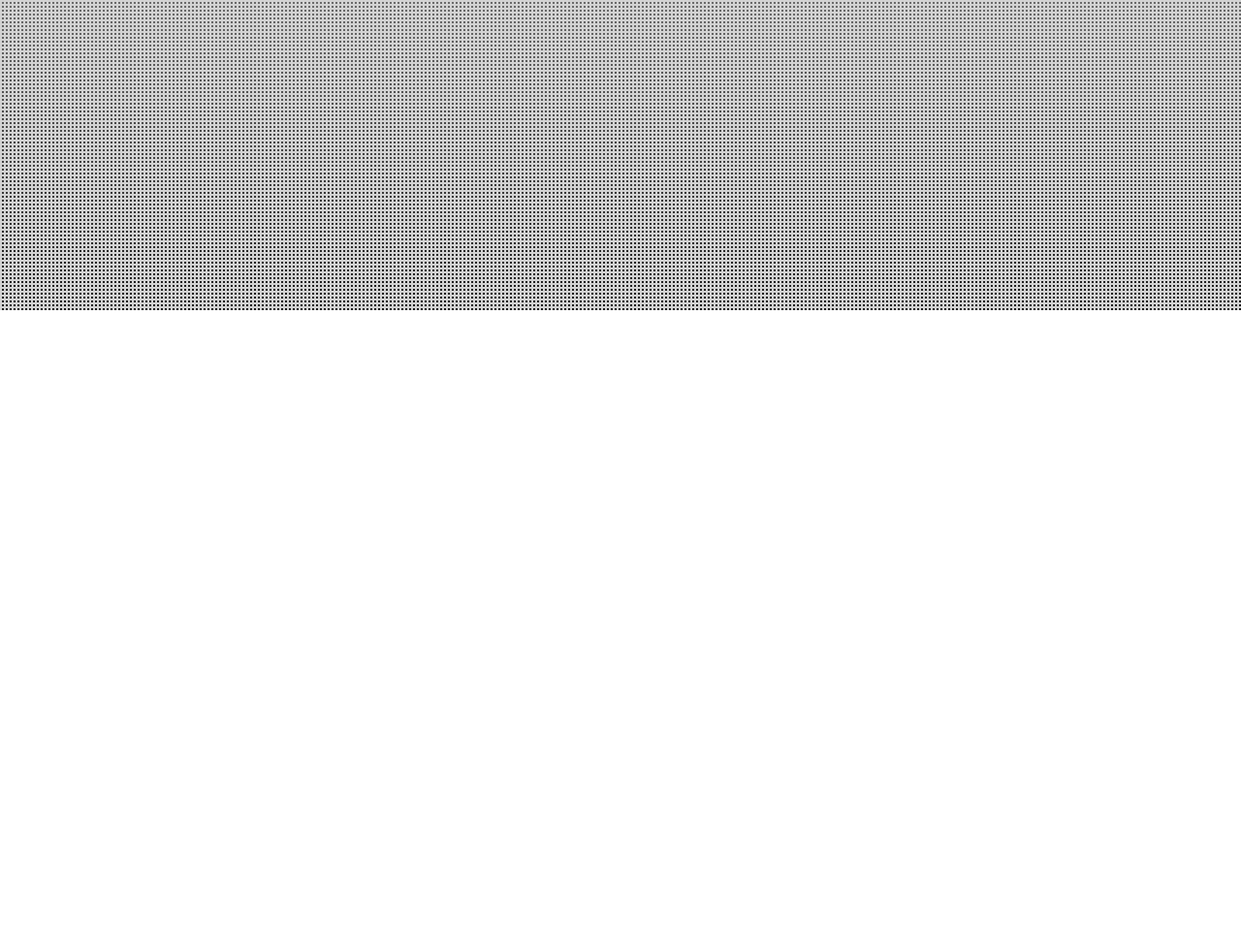
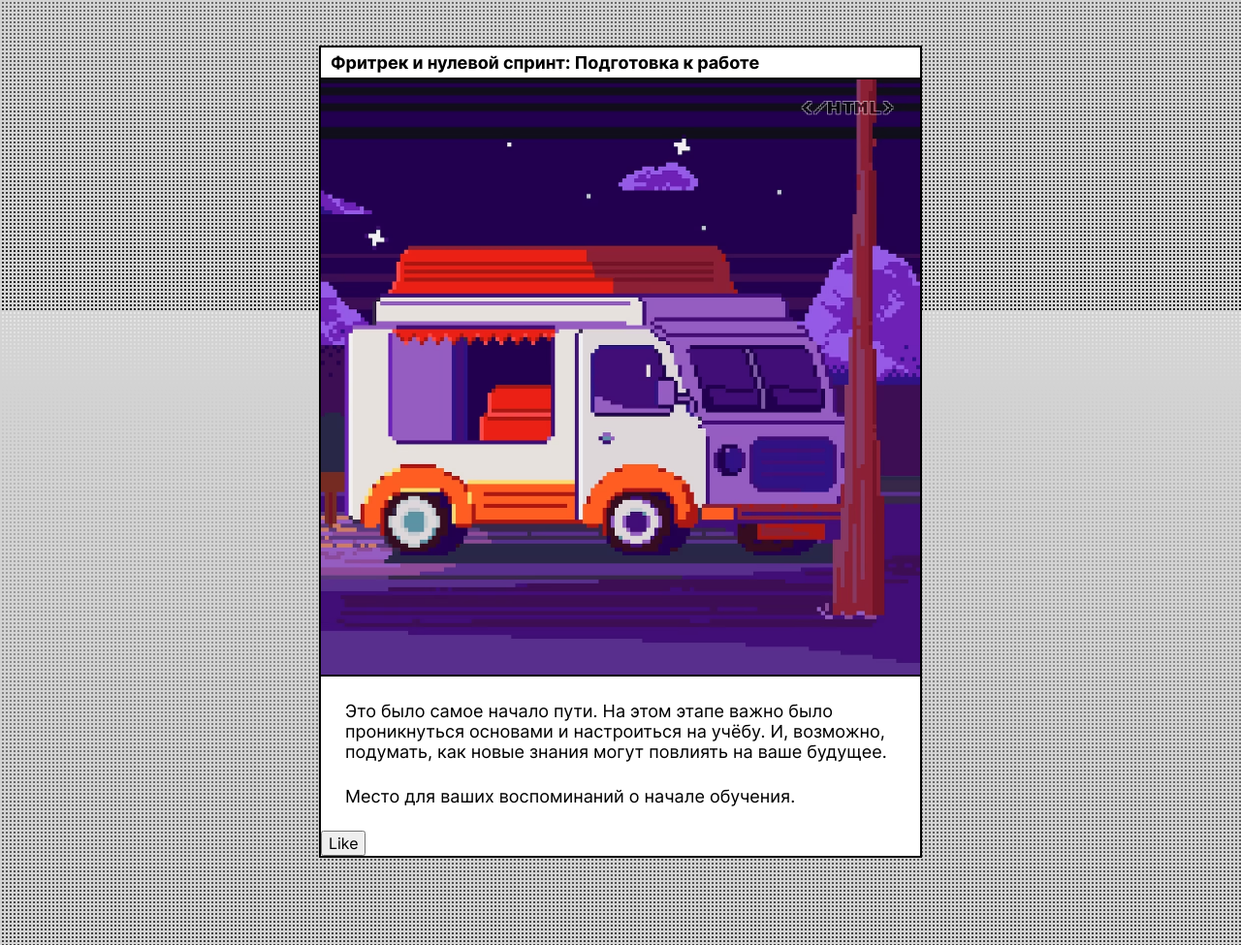
Before and after one commit to Lamayade/zakrivayuschiy-teg-f, a plain HTML site: page index.html in a window 1280 px wide. Shown: the part 480-1455 px from the top of the page at 97% size. Before the commit the page ends 800 px from the top, so only its background shows below. Drawn offline with Linux system fonts and the light colour scheme.

Commit message:
Add article label, image, text

```diff
--- a/index.html
+++ b/index.html
@@ -14,11 +14,25 @@
     <link rel="apple-touch-icon" sizes="180x180" href="./images/apple-touch-icon.png">
   </head>
   <body class="page">
-    <header class="header">
+    <header class="header border-block">
       <h1 class="header__title">&lt;/html&gt;</h1>
       <h2 class="header__subtitle">закрывающий тег</h2>
     </header>
-    <main></main>
+    <main class="main">
+      <article class="article  border-block">
+        <h3 class="article__header">Фритрек и нулевой спринт: Подготовка к работе</h3>
+        <div class="article__label-container">
+          <span class="article__label">&lt;/html&gt;</span>
+          <img class="article__image border-image image-normal" src="./images/campvan.png" alt="Кемпинговый транспорт" loading="lazy">
+        </div>
+        <p class="article__text">Это было самое начало пути. На этом этапе важно было проникнуться основами и настроиться на учёбу. И, возможно, подумать, как новые знания могут повлиять на ваше будущее.</p>
+        <p class="article__text">Место для ваших воспоминаний о начале обучения.</p>
+        <button class="article__button" type="button">
+          <span class="button__text">Like</span>
+        </button>
+
+      </article>
+    </main>
     <script src="./scripts/like.js"></script>
   </body>
 </html>
--- a/styles/style.css
+++ b/styles/style.css
@@ -12,7 +12,6 @@
 
 .page {
   display: grid;
-  place-items: center;
   min-inline-size: 320px;
   min-block-size: 100dvb;
   font-family: var(--font-main);
@@ -23,24 +22,102 @@
   background-attachment: fixed;
 }
 
+.border-block {
+  width: var(--block-width);
+  border: 2px solid black;
+  background-color: #fff;
+}
+
+.border-image {
+  border-top: 2px solid black;
+  border-bottom: 2px solid black;
+}
+
 .header {
-  margin-block-start: 100px;
-  font-family: var(--font-accent);
   display: grid;
   margin-inline: auto;
-  place-items: center;
+  justify-items: center;
+  margin-block-start: 100px;
+  margin-block-end: 100px;
+  font-family: var(--font-accent);
+  width: var(--block-width);
   height: var(--block-height);
-  width: var(--block-width);
-  background-color: #fff;
-  border: 2px solid black;
+  row-gap: 0;
 }
 
 .header__title {
   font-size: 49px;
   text-transform: uppercase;
+  align-self: end;
 }
 
 .header__subtitle {
+  margin-block-start: 20px;
   font-size: 14px;
   text-transform: uppercase;
 }
+
+.main {
+  margin-block-start: 200px;
+}
+
+
+.article {
+  margin-block-start: 40px;
+  margin-block-end: 50px;
+  margin-inline: auto;
+}
+
+.article__header {
+  font-variation-settings: 'wght' var(--font-weight-header);
+  font-size: 18px;
+  margin-inline: 10px;
+  margin-block: 5px;
+}
+
+.article__label-container {
+  font-family: var(--font-accent);
+  font-weight: var(--font-weight-text);
+  width: 100%;
+  aspect-ratio: 1 / 1;
+  position: relative;
+}
+
+.article__label {
+  position: absolute;
+  top: 25px;
+  right: 25px;
+  mix-blend-mode: hard-light;
+  opacity: 0.5;
+  font-family: var(--accent-font), fantasy;
+  font-size: 14px;
+  text-stroke: 0.1px var(--color-shadow);
+  text-shadow: 1px 1px var(--color-shadow),
+               -1px -1px var(--color-shadow),
+               1px -1px var(--color-shadow),
+               -1px 1px var(--color-shadow);
+  text-transform: uppercase;
+}
+
+@supports (-webkit-text-stroke: 0.1px var(--color-shadow)) {
+  .article__label {
+    -webkit-text-stroke: 0.1px var(--color-shadow);
+  }
+}
+
+.article__image {
+  width: 100%;
+  height: 100%;
+  object-fit: cover;
+  object-position: right;
+}
+
+.article__text {
+  margin: 25px;
+  font-size: 18px;
+  line-height: 21px;
+}
+
+.article__text:not(:first-of-type) {
+  margin-block-start: 0;
+}
--- a/styles/variables.css
+++ b/styles/variables.css
@@ -9,4 +9,5 @@
       linear-gradient(to bottom, #e7e7e7 0.01%, #1a1a1a 100%);
     --block-width: clamp(375px, 48.6%, 700px);
     --block-height: clamp(327px, 48.6%, 960px);
+    --color-shadow: #fff;
 }
```
